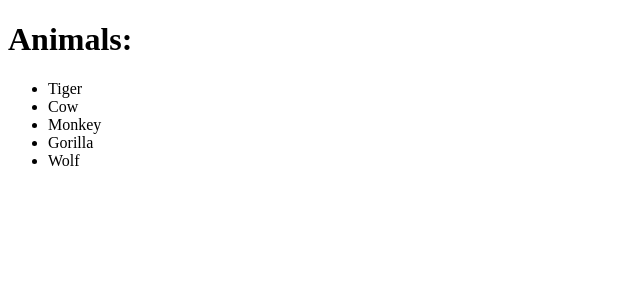
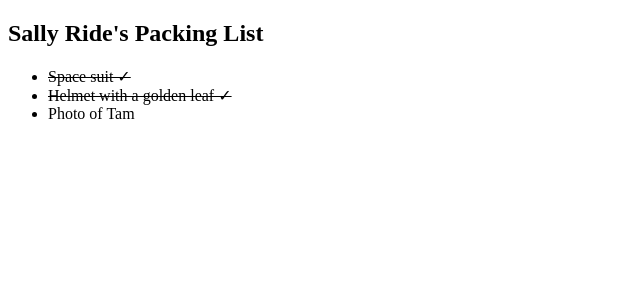
Before and after one commit to Shubham277353/My-first-react-app, a React (Vite) app: page / in a window 1280 px wide. Shown: the top 300 px of the page, without its empty margins (0-640 px from the left). Built offline with nearby package versions, Linux system fonts and the light colour scheme.

Commit message:
learn conditonal rendering like ternary , && etc.

```diff
--- a/src/main.jsx
+++ b/src/main.jsx
@@ -3,10 +3,10 @@ import { createRoot } from 'react-dom/client'
 import './index.css'
 import Prop from './practice.jsx'
 import App from './App.jsx'
-import Rendering from './rendering.jsx'
+import PackingList from './rendering.jsx'
 
 createRoot(document.getElementById('root')).render(
   <StrictMode>
-    <Rendering/>
+    <PackingList/>
   </StrictMode>
 )
--- a/src/rendering.jsx
+++ b/src/rendering.jsx
@@ -1,14 +1,37 @@
-export default function Rendering(){
-    const animals = ["Tiger", "Cow", "Monkey", "Gorilla", "Wolf"];
+function Item({ name, isPacked }) {
+  let itemContent = name ;
 
-    return (
-        <div>
-            <h1>Animals: </h1>
-            <ul>
-                {animals.map((animal)=>{
-                    return <li key={animal}>{animal}</li>;
-                })}
-            </ul>
-        </div>
+  if(isPacked){
+    itemContent = (
+        <del>
+            {name + " ✓"}
+        </del>
     );
+  }
+
+  return (
+    <li className = "item">{itemContent}</li>
+  )
 }
+
+export default function PackingList() {
+  return (
+    <section>
+      <h1>Sally Ride's Packing List</h1>
+      <ul>
+        <Item
+          isPacked={true}
+          name="Space suit"
+        />
+        <Item
+          isPacked={true}
+          name="Helmet with a golden leaf"
+        />
+        <Item
+          isPacked={false}
+          name="Photo of Tam"
+        />
+      </ul>
+    </section>
+  );
+}
```
